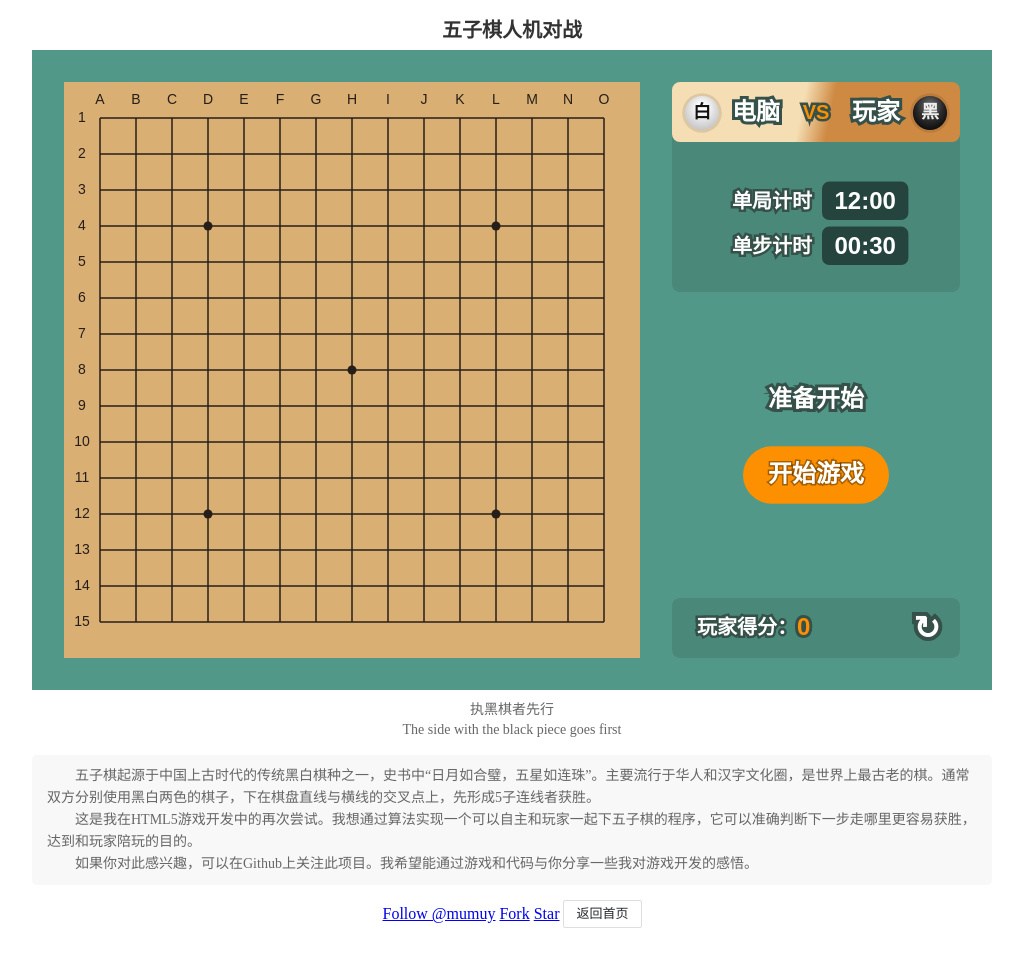
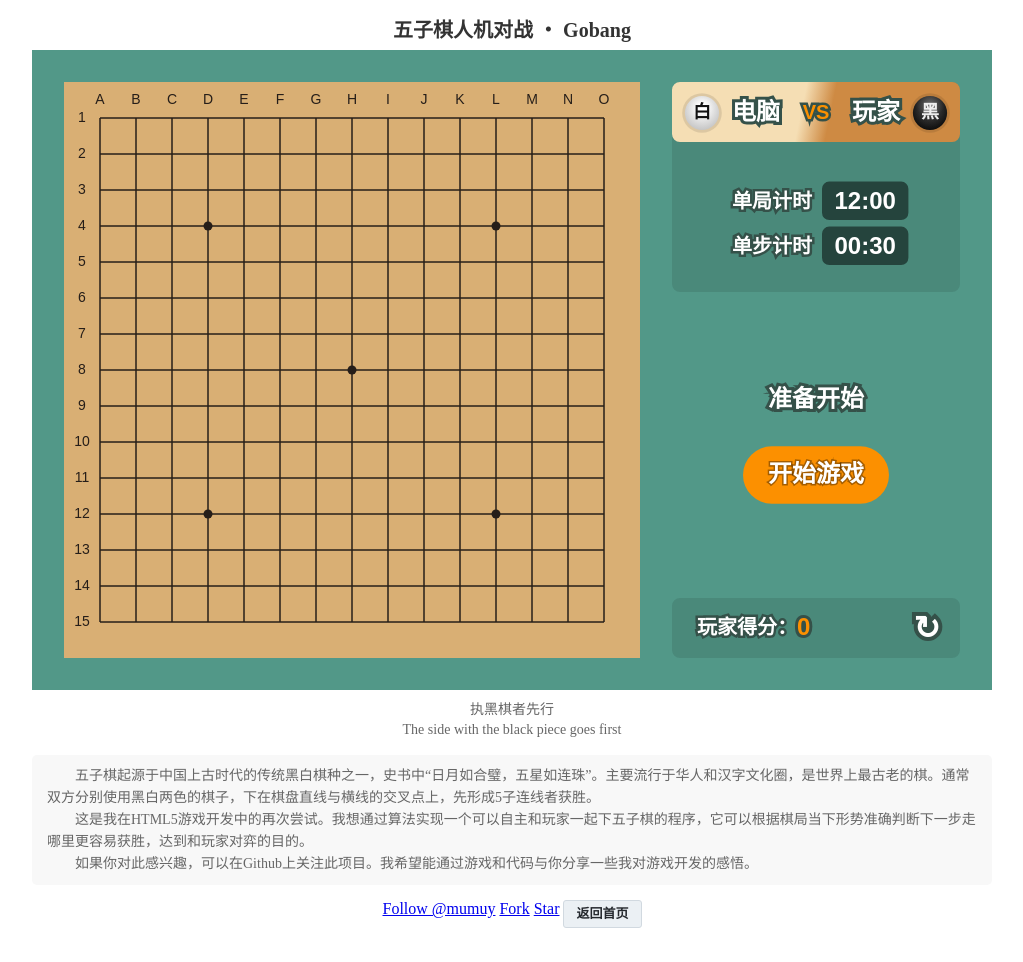
Before and after one commit to mumuy/gobang, a website: page index.html in a window 1280 px wide. Shown: the whole page, without its empty margins (128-1151 px from the left). Drawn offline with Linux system fonts and the light colour scheme.

Commit message:
updated 样式调整

```diff
--- a/index.html
+++ b/index.html
@@ -23,7 +23,7 @@
 	<body>
 		<div class="wrapper">
 			<div class="mod-panel">
-                <div class="hd"><h1>五子棋人机对战</h1></div>
+                <div class="hd"><h1>五子棋人机对战 ・ Gobang</h1></div>
                 <div class="bd">
                     <canvas id="canvas" width="960" height="640">不支持画布</canvas>
                 </div>
@@ -34,7 +34,7 @@
                     </div>
                     <div class="intro">
 						<p>五子棋起源于中国上古时代的传统黑白棋种之一，史书中“日月如合璧，五星如连珠”。主要流行于华人和汉字文化圈，是世界上最古老的棋。通常双方分别使用黑白两色的棋子，下在棋盘直线与横线的交叉点上，先形成5子连线者获胜。</p>
-                        <p>这是我在HTML5游戏开发中的再次尝试。我想通过算法实现一个可以自主和玩家一起下五子棋的程序，它可以准确判断下一步走哪里更容易获胜，达到和玩家陪玩的目的。</p>
+                        <p>这是我在HTML5游戏开发中的再次尝试。我想通过算法实现一个可以自主和玩家一起下五子棋的程序，它可以根据棋局当下形势准确判断下一步走哪里更容易获胜，达到和玩家对弈的目的。</p>
                         <p>如果你对此感兴趣，可以在Github上关注此项目。我希望能通过游戏和代码与你分享一些我对游戏开发的感悟。</p>
                     </div>
                 </div>
--- a/static/style/index.css
+++ b/static/style/index.css
@@ -42,22 +42,31 @@ html{color:#000;background:#FFF}body,div,dl,dt,dd,ul,ol,li,h1,h2,h3,h4,h5,h6,pre
     font-size: 14px;
     color: #666;
 }
+
 .mod-button{
     height: 32px;
     padding: 15px 0;
+    margin-bottom: 15px;
     text-align: center;
 }
 .mod-button span,.mod-button a{
+    display: inline-block;
+    height: 28px;
     vertical-align: middle;
 }
 .mod-button .btn{
     display: inline-block;
+    height: 26px;
     padding: 0 12px;
     line-height: 26px;
-    color: #24292f;
-    border: 1px solid #dddede;
+    background-color: #ebf0f4;
+    border: 1px solid #d1d9e0;
     text-decoration: none;
+    font-weight: bold;
     font-size: 13px;
-    color: #24292f;
-    border-radius: 2px;
+    color: #25292e;
+    border-radius: 3px;
 }
+.mod-button .btn:hover{
+    background: #f5f6f7;
+}
```
Also changed, not shown: favicon.png.
